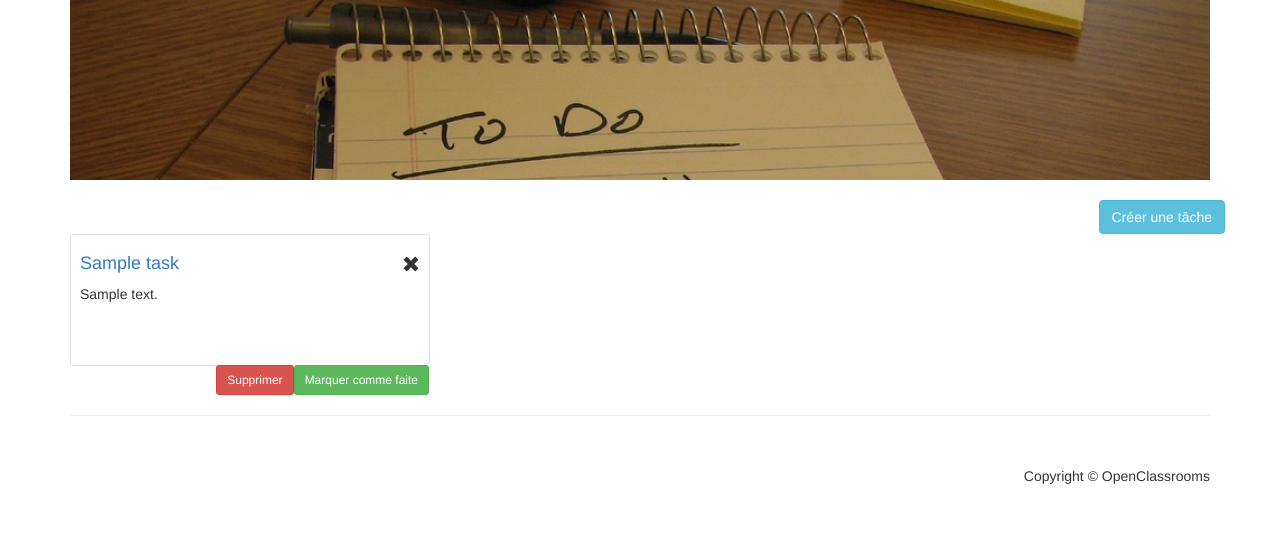
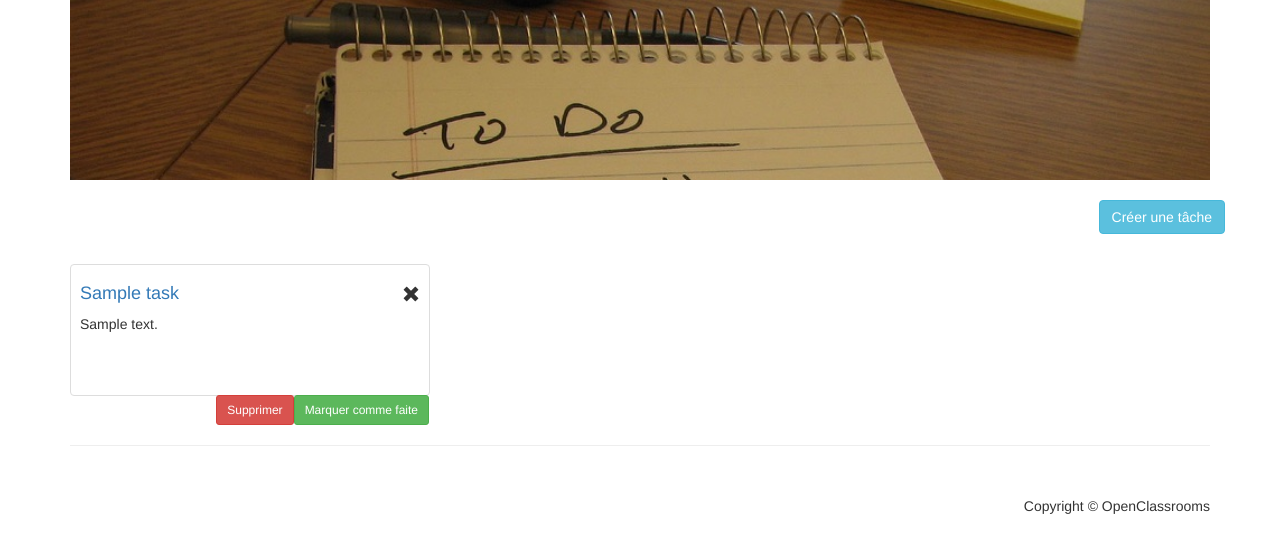
Before and after one commit to AurelBichop/Projet8_toDoList, a Symfony app: template templates/task/list.html.twig in a window 1280 px wide. Shown: the part 105-658 px from the top of the page. Run offline with Twig, Linux system fonts and the light colour scheme; the template is opened without the code that fills it: most values are stand-ins (such as "Sample title", 1, 10 or a date in 2020); some libraries are stand-ins or nearby versions.

Commit message:
modification du css ajout de marge

```diff
--- a/public/css/shop-homepage.css
+++ b/public/css/shop-homepage.css
@@ -41,6 +41,7 @@ body {
 }
 
 .thumbnail {
+    margin-top: 30px;
     padding: 0;
 }
 
--- a/src/Controller/SecurityController.php
+++ b/src/Controller/SecurityController.php
@@ -32,7 +32,6 @@ class SecurityController extends AbstractController
      */
     public function loginCheck()
     {
-        // This code is never executed.
     }
 
     /**
@@ -40,6 +39,5 @@ class SecurityController extends AbstractController
      */
     public function logoutCheck()
     {
-        // This code is never executed.
     }
 }
```
